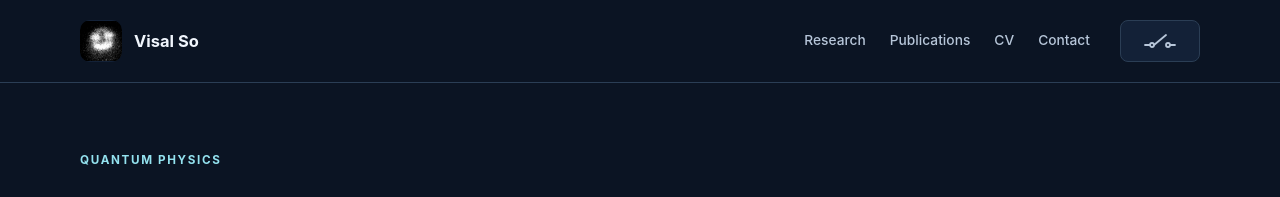
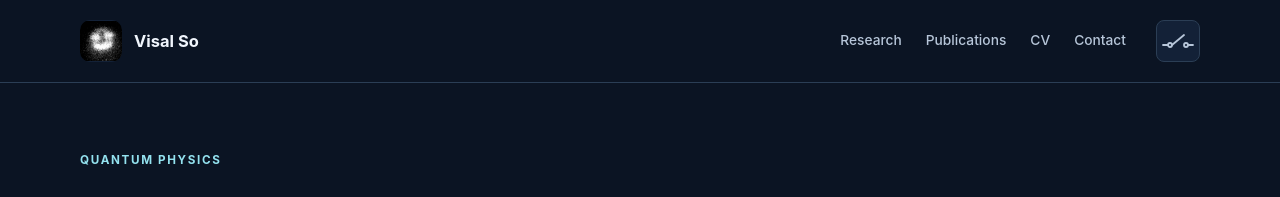
Before and after one commit to visalso/visalso.github.io, a Jekyll site: the page built from index.html, in a window 1280 px wide. Shown: the top 197 px of the page. Built offline with Jekyll 4.4.1, drawn with Linux system fonts in a browser that asks for light colours.

Commit message:
Update site.css

```diff
--- a/assets/css/site.css
+++ b/assets/css/site.css
@@ -208,8 +208,8 @@ strong { font-weight: 650; }
   justify-content: center;
   gap: 8px;
   min-height: 42px;
-  min-width: 80px;
-  padding: 7px 10px;
+  min-width: 44px;
+  padding: 5px;
   border: 1px solid var(--hero-line);
   border-radius: 8px;
   color: var(--hero-muted);
```
